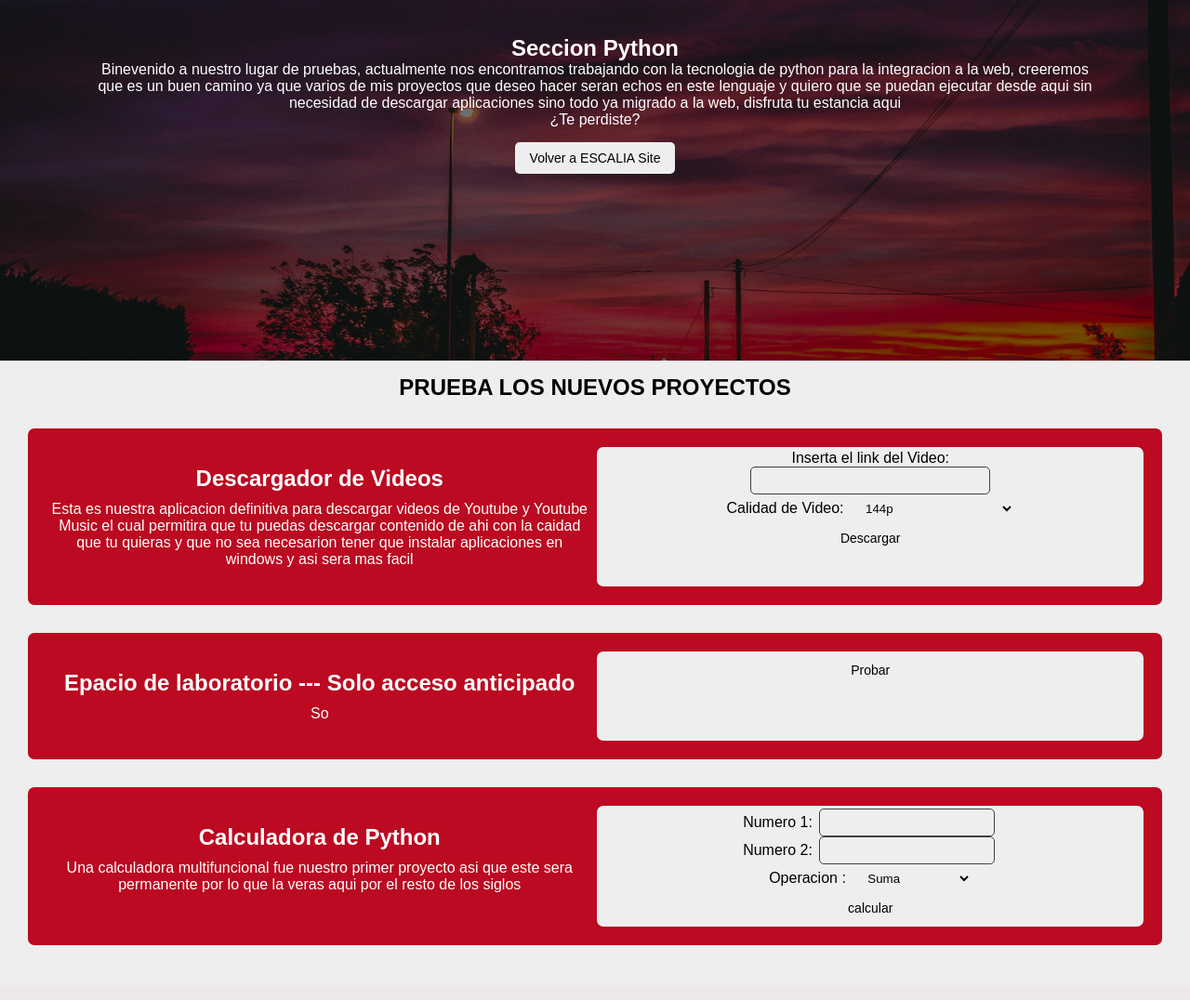
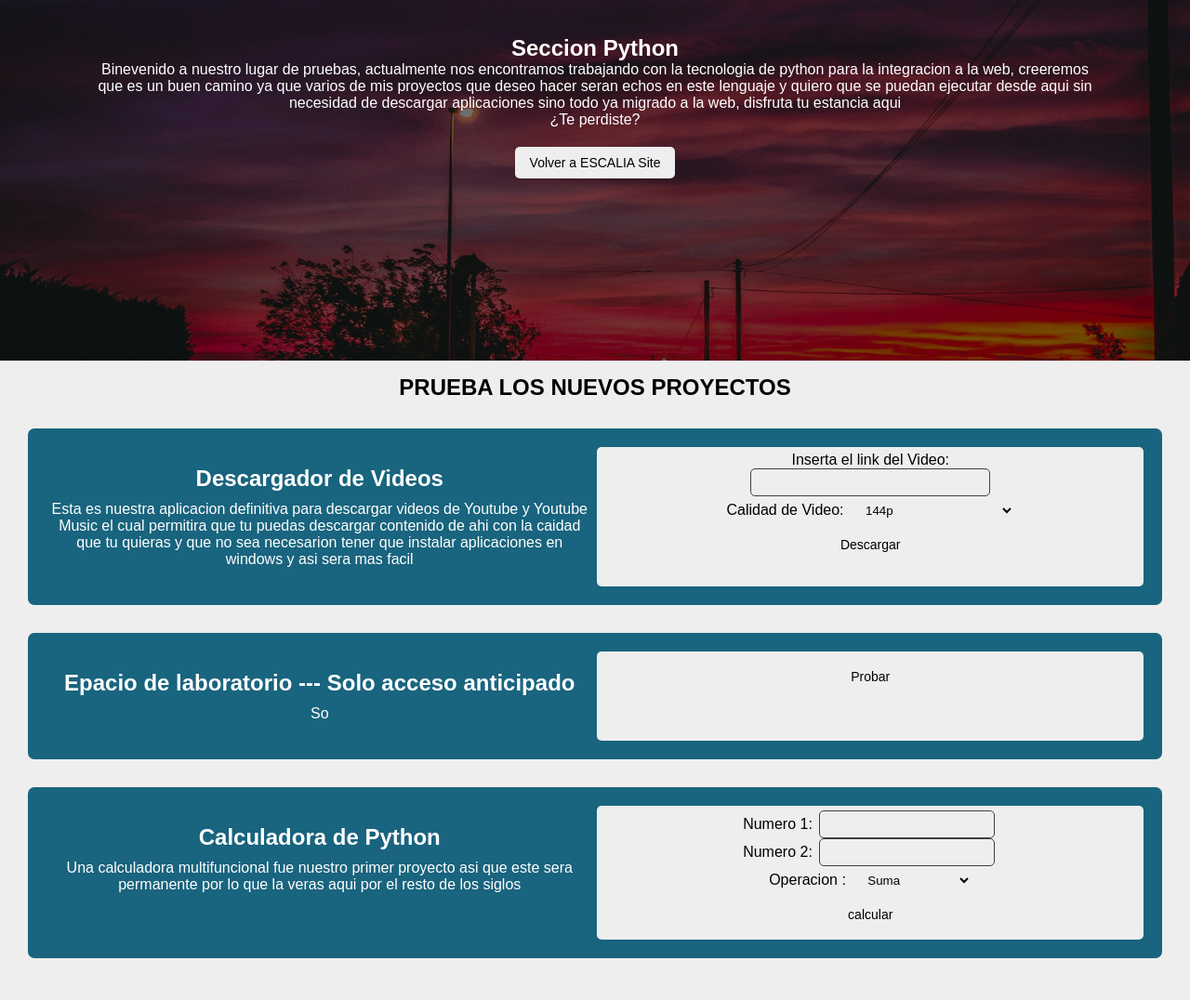
Before and after one commit to beofalejandro/codespaces-flask, a Flask app: page / in a window 1280 px wide. Shown: the part 212-1288 px from the top of the page at 93% size. Before the commit the page ends 1229 px from the top, so only its background shows below. Run offline with Flask 3, Linux system fonts and the light colour scheme.

Commit message:
Fix Some Worngs

```diff
--- a/static/general_stylesheet.css
+++ b/static/general_stylesheet.css
@@ -79,7 +79,7 @@ body {
 .button {
   background-color: #eeeeee;
   color: #000;
-  margin: 0 3px;
+  margin: 5px 3px;
   cursor: pointer;
   border: 1px solid transparent;
   font-size: 14px;
--- a/static/index_stylesheet.css
+++ b/static/index_stylesheet.css
@@ -51,7 +51,7 @@ body {
   margin: 30px;
   padding: 20px 20px;
   border-radius: 7px;
-  background-color: #BB0A21;
+  background-color: #19647E;
   color: #FFF;
 }
 
@@ -74,9 +74,9 @@ body {
 .form-container {
   display: flex;
   justify-content: center;
-  padding: 3px;
+  padding: 5px;
   background-color: #EEEEEE;
-  border-radius: 7px;
+  border-radius: 5px;
   width: 50%;
 }
 
@@ -115,7 +115,7 @@ body {
   }
 
   .project-container {
-    margin: 30px 15px;
+    margin: 30px 20px;
   }
 
   .project-content {
```
